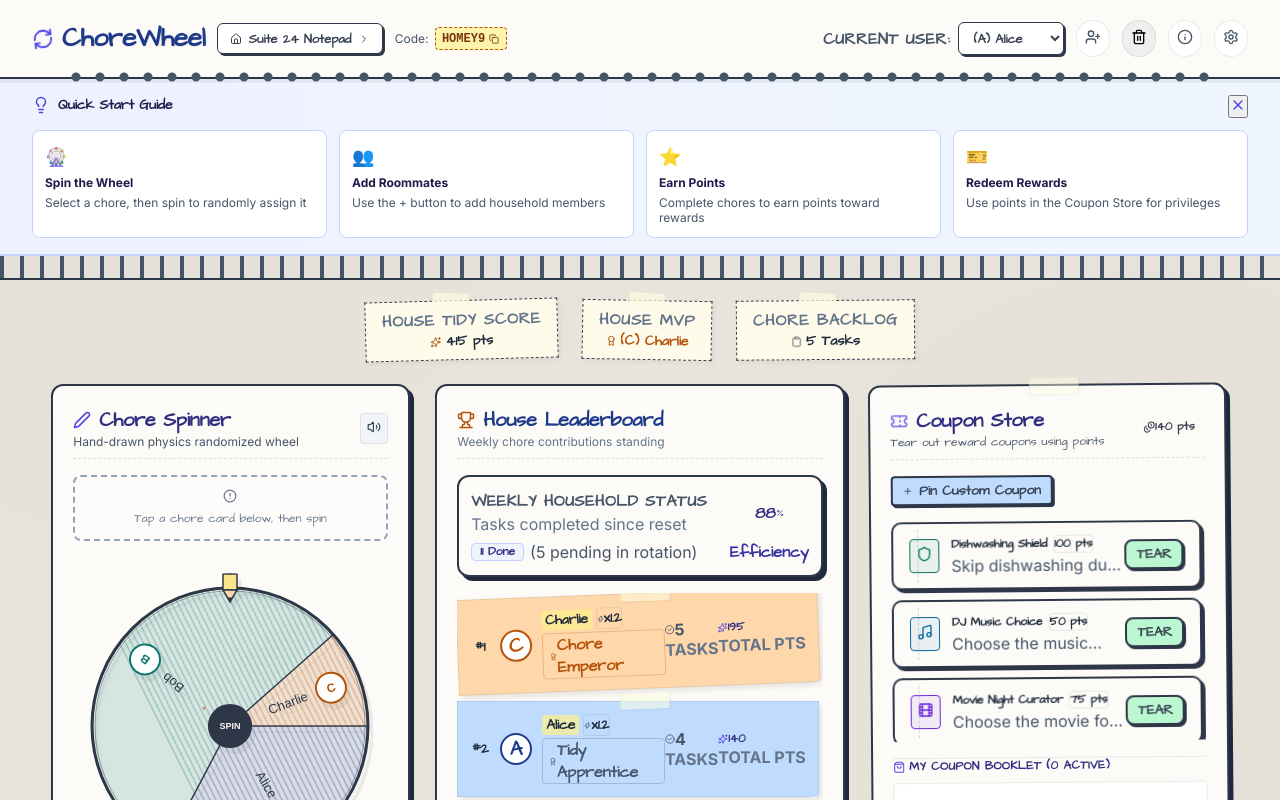
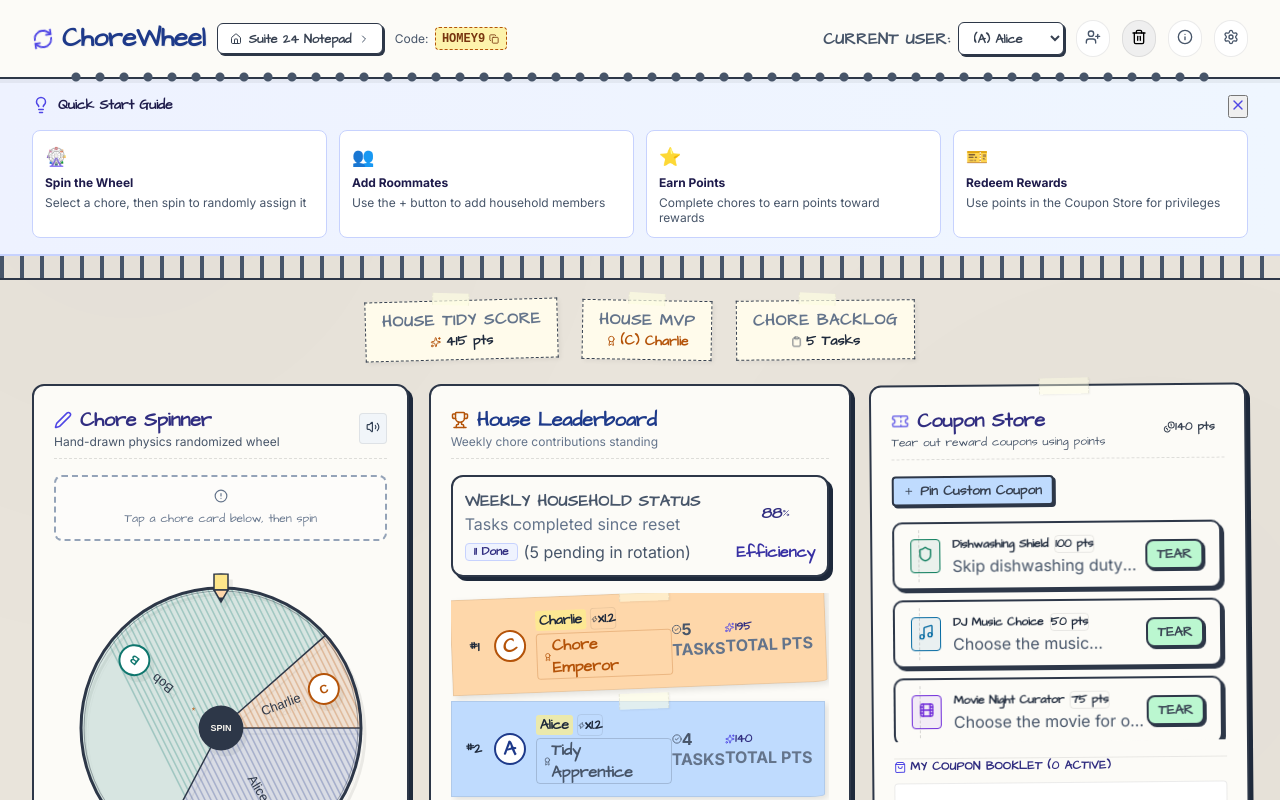
Before and after one commit to Annguyen0410/UOE-Summer-of-Code---ChoreWheel, a React (Vite) app: page / in a window 1280 px wide. Shown: the top 800 px of the page. Built offline with nearby package versions, Linux system fonts and the light colour scheme.

Commit message:
fix code

```diff
--- a/src/App.css
+++ b/src/App.css
@@ -2,14 +2,8 @@
 :root {
   --app-max-width: 1400px;
   --app-gutter: clamp(0.75rem, 2.5vw, 2rem);
-  --column-gap: clamp(1rem, 2vw, 1.75rem);
+  --column-gap: clamp(0.75rem, 1.5vw, 1.5rem);
   --section-gap: clamp(1rem, 2vw, 1.5rem);
-  --col-primary-min: clamp(220px, 22vw, 280px);
-  --col-primary-max: clamp(300px, 28vw, 400px);
-  --col-center-min: clamp(240px, 24vw, 300px);
-  --col-center-max: clamp(320px, 32vw, 460px);
-  --col-side-min: clamp(220px, 22vw, 280px);
-  --col-side-max: clamp(300px, 28vw, 400px);
 }
 
 .app-page {
@@ -17,6 +11,8 @@
   flex-direction: column;
   min-height: 100vh;
   width: 100%;
+  max-width: 100vw;
+  overflow-x: clip;
 }
 
 .app-shell {
@@ -35,15 +31,78 @@
   padding-bottom: clamp(1rem, 2.5vw, 2rem);
 }
 
-/* Centers dashboard + stats as one block on the viewport axis */
+/* Centers dashboard + stats; never wider than viewport */
 .app-content-stage {
   display: flex;
   flex-direction: column;
   align-items: center;
   width: 100%;
+  max-width: 100%;
   margin-inline: auto;
   padding-inline: var(--app-gutter);
   box-sizing: border-box;
+  overflow-x: clip;
+}
+
+.dashboard-stage {
+  width: 100%;
+  display: flex;
+  justify-content: center;
+  max-width: 100%;
+}
+
+/* Fluid 3-col grid — shrinks to fit viewport, stays centered */
+.dashboard-grid {
+  display: grid;
+  width: min(100%, var(--app-max-width));
+  max-width: 100%;
+  margin-inline: auto;
+  grid-template-columns: minmax(0, 1fr) minmax(0, 1.12fr) minmax(0, 1fr);
+  gap: var(--column-gap);
+  align-items: start;
+  box-sizing: border-box;
+}
+
+.dashboard-column {
+  display: flex;
+  flex-direction: column;
+  gap: var(--section-gap);
+  min-width: 0;
+  max-width: 100%;
+  width: 100%;
+}
+
+.dashboard-column > * {
+  width: 100%;
+  min-width: 0;
+  max-width: 100%;
+}
+
+@media (max-width: 1150px) {
+  .dashboard-grid {
+    grid-template-columns: minmax(0, 1fr) minmax(0, 1fr);
+  }
+
+  .dashboard-column--side {
+    grid-column: 1 / -1;
+    max-width: min(100%, var(--app-max-width));
+  }
+}
+
+@media (max-width: 768px) {
+  .dashboard-grid {
+    grid-template-columns: minmax(0, 1fr);
+    width: min(100%, 36rem);
+  }
+
+  .dashboard-column--side {
+    grid-column: auto;
+  }
+
+  .app-header-end {
+    width: 100%;
+    justify-content: flex-start;
+  }
 }
 
 .app-header {
@@ -200,84 +259,6 @@
   cursor: pointer;
   outline: none;
   box-shadow: 2px 2px 0px #2d3748;
-}
-
-/* Dashboard spiral page layout — fit-content block, absolutely centered */
-.dashboard-grid {
-  display: grid;
-  grid-template-columns:
-    minmax(var(--col-primary-min), var(--col-primary-max))
-    minmax(var(--col-center-min), var(--col-center-max))
-    minmax(var(--col-side-min), var(--col-side-max));
-  gap: var(--column-gap);
-  width: fit-content;
-  max-width: 100%;
-  margin-inline: auto;
-  align-items: start;
-  justify-content: center;
-}
-
-.dashboard-column {
-  display: flex;
-  flex-direction: column;
-  gap: var(--section-gap);
-  min-width: 0;
-  width: 100%;
-}
-
-.dashboard-column > * {
-  width: 100%;
-  min-width: 0;
-}
-
-.dashboard-column--primary {
-  width: clamp(var(--col-primary-min), 28vw, var(--col-primary-max));
-}
-
-.dashboard-column--center {
-  width: clamp(var(--col-center-min), 32vw, var(--col-center-max));
-}
-
-.dashboard-column--side {
-  width: clamp(var(--col-side-min), 28vw, var(--col-side-max));
-}
-
-@media (max-width: 1150px) {
-  .dashboard-grid {
-    grid-template-columns:
-      minmax(var(--col-primary-min), var(--col-primary-max))
-      minmax(var(--col-center-min), var(--col-center-max));
-  }
-
-  .dashboard-column--side {
-    grid-column: 1 / -1;
-    width: min(100%, calc(var(--col-primary-max) + var(--col-center-max) + var(--column-gap)));
-    justify-self: center;
-  }
-}
-
-@media (max-width: 768px) {
-  .dashboard-grid {
-    grid-template-columns: minmax(0, 1fr);
-    width: min(100%, 36rem);
-  }
-
-  .dashboard-column,
-  .dashboard-column--primary,
-  .dashboard-column--center,
-  .dashboard-column--side {
-    width: 100%;
-  }
-
-  .dashboard-column--side {
-    grid-column: auto;
-    justify-self: stretch;
-  }
-
-  .app-header-end {
-    width: 100%;
-    justify-content: flex-start;
-  }
 }
 
 @media (max-width: 480px) {
--- a/src/App.tsx
+++ b/src/App.tsx
@@ -570,6 +570,7 @@ const Dashboard: React.FC = () => {
           )}
 
           {/* Main Dashboard Columns */}
+          <div className="dashboard-stage">
           <main className="dashboard-grid">
             <div className="dashboard-column dashboard-column--primary">
               <ChoreWheel
@@ -594,6 +595,7 @@ const Dashboard: React.FC = () => {
               <NotificationFeed />
             </div>
           </main>
+          </div>
         </div>
       </div>
 
--- a/src/index.css
+++ b/src/index.css
@@ -45,6 +45,9 @@ body {
   min-height: 100vh;
   display: flex;
   flex-direction: column;
+  width: 100%;
+  max-width: 100vw;
+  overflow-x: clip;
 }
 
 /* Scrollbars - sketched & highly visible for notebook containers */
@@ -670,7 +673,7 @@ input:checked + .slider:before {
   justify-content: center;
   align-items: stretch;
   margin: 0 auto clamp(1rem, 2.5vw, 1.5rem);
-  width: fit-content;
+  width: min(100%, var(--app-max-width, 1400px));
   max-width: 100%;
 }
 
```
